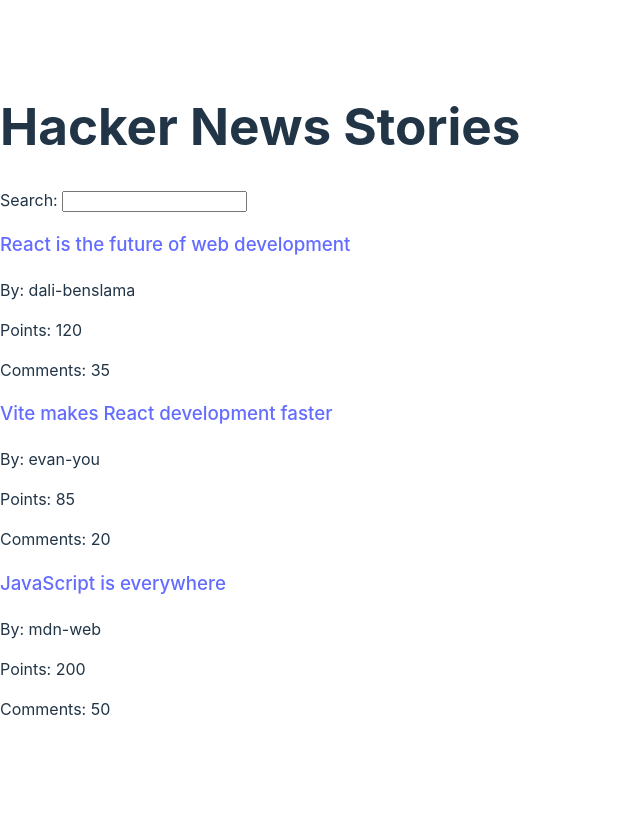
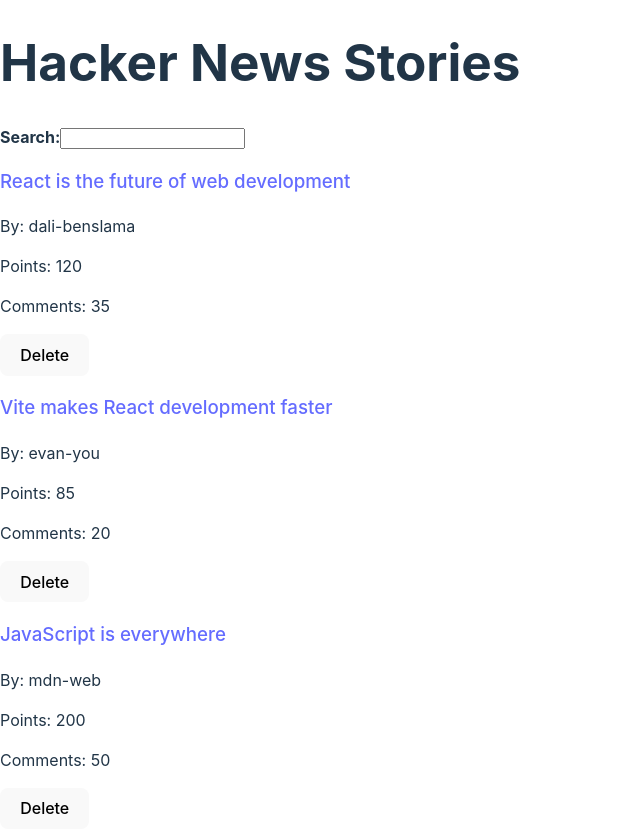
Before and after one commit to dali-benslama/my-react-project, a React (Vite) app: page / in a window 1280 px wide. Shown: the whole page, without its empty margins (0-640 px from the left). Before the commit the page ends 800 px from the top, so only its background shows below. Built offline with nearby package versions, Linux system fonts and the light colour scheme.

Commit message:
Week 8: React reusable component and composition

```diff
--- a/src/App.jsx
+++ b/src/App.jsx
@@ -1,6 +1,6 @@
 import { useState, useEffect } from "react";
 
-const stories = [
+const initialStories = [
   {
     objectID: 1,
     title: "React is the future of web development",
@@ -33,7 +33,19 @@
   </div>
 );
 
-const Item = ({ story }) => (
+const InputWithLabel = ({ id, value, onInputChange, type = "text", children }) => (
+  <div>
+    <label htmlFor={id}>{children}</label>
+    <input
+      id={id}
+      type={type}
+      value={value}
+      onChange={onInputChange}
+    />
+  </div>
+);
+
+const Item = ({ story, onRemoveItem }) => (
   <div>
     <h3>
       <a href={story.url} target="_blank">{story.title}</a>
@@ -41,26 +53,15 @@
     <p>By: <span>{story.author}</span></p>
     <p>Points: <span>{story.points}</span></p>
     <p>Comments: <span>{story.num_comments}</span></p>
+    <button onClick={() => onRemoveItem(story)}>Delete</button>
   </div>
 );
 
-const List = ({ stories }) => (
+const List = ({ stories, onRemoveItem }) => (
   <div>
     {stories.map((story) => (
-      <Item key={story.objectID} story={story} />
+      <Item key={story.objectID} story={story} onRemoveItem={onRemoveItem} />
     ))}
-  </div>
-);
-
-const Search = ({ searchTerm, onSearch }) => (
-  <div>
-    <label htmlFor="search">Search: </label>
-    <input
-      type="text"
-      id="search"
-      value={searchTerm}
-      onChange={(event) => onSearch(event.target.value)}
-    />
   </div>
 );
 
@@ -69,12 +70,18 @@
     localStorage.getItem("search") || ""
   );
 
+  const [stories, setStories] = useState(initialStories);
+
   useEffect(() => {
     localStorage.setItem("search", searchTerm);
   }, [searchTerm]);
 
-  const handleSearch = (value) => {
-    setSearchTerm(value);
+  const handleSearch = (event) => {
+    setSearchTerm(event.target.value);
+  };
+
+  const handleRemoveItem = (item) => {
+    setStories(stories.filter((story) => story.objectID !== item.objectID));
   };
 
   const filteredStories = stories.filter((story) =>
@@ -84,8 +91,14 @@
   return (
     <div>
       <Header />
-      <Search searchTerm={searchTerm} onSearch={handleSearch} />
-      <List stories={filteredStories} />
+      <InputWithLabel
+        id="search"
+        value={searchTerm}
+        onInputChange={handleSearch}
+      >
+        <strong>Search:</strong>
+      </InputWithLabel>
+      <List stories={filteredStories} onRemoveItem={handleRemoveItem} />
     </div>
   );
 };
@@ -93,6 +106,6 @@
 export default App;
 
 // Reflection:
-// 1. A controlled component is an input whose value is controlled by React state
-// 2. A side effect is anything that happens outside React rendering, like localStorage or API calls
-// 3. useEffect runs after render and lets us safely handle side effects without blocking the UI
+// 1. A component is reusable when it accepts dynamic props instead of hard-coded values
+// 2. Component composition is using children to pass content into a component
+// 3. We pass handlers down the tree because the parent owns the state and must control changes
```
